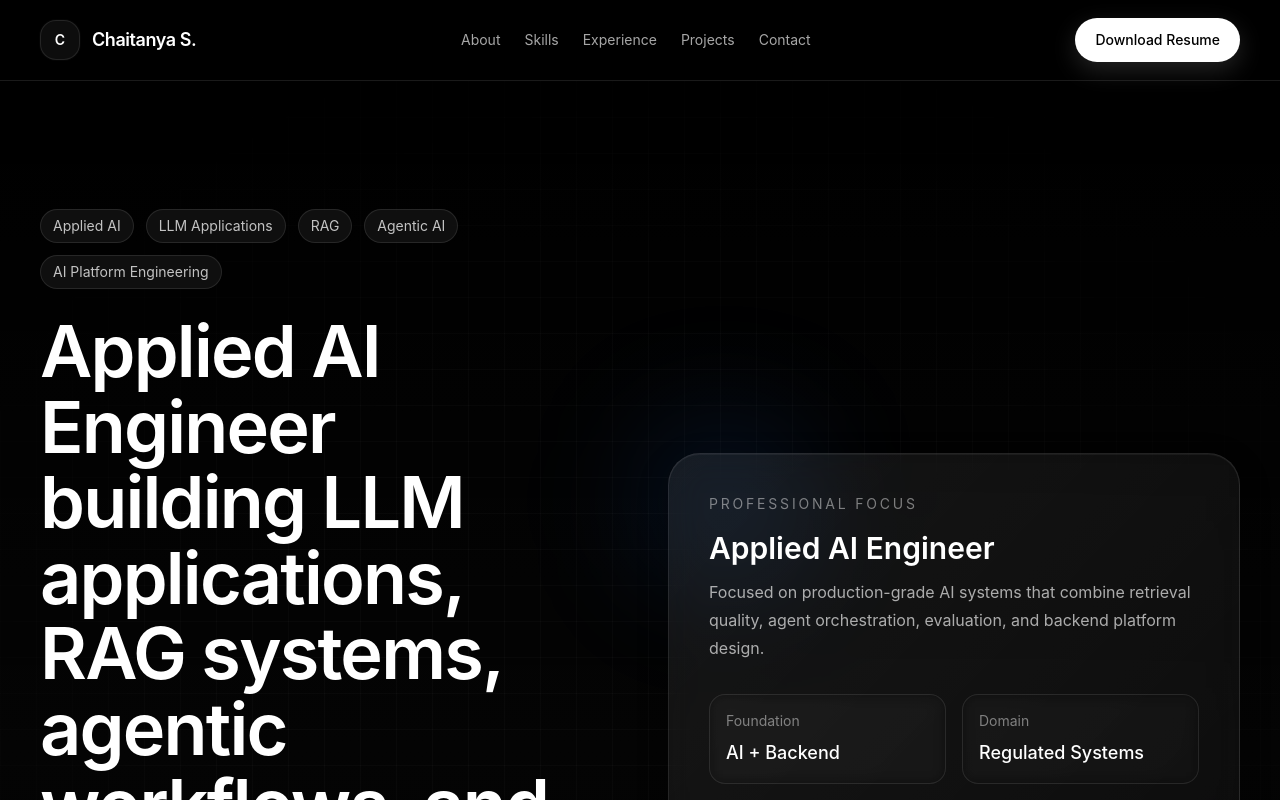
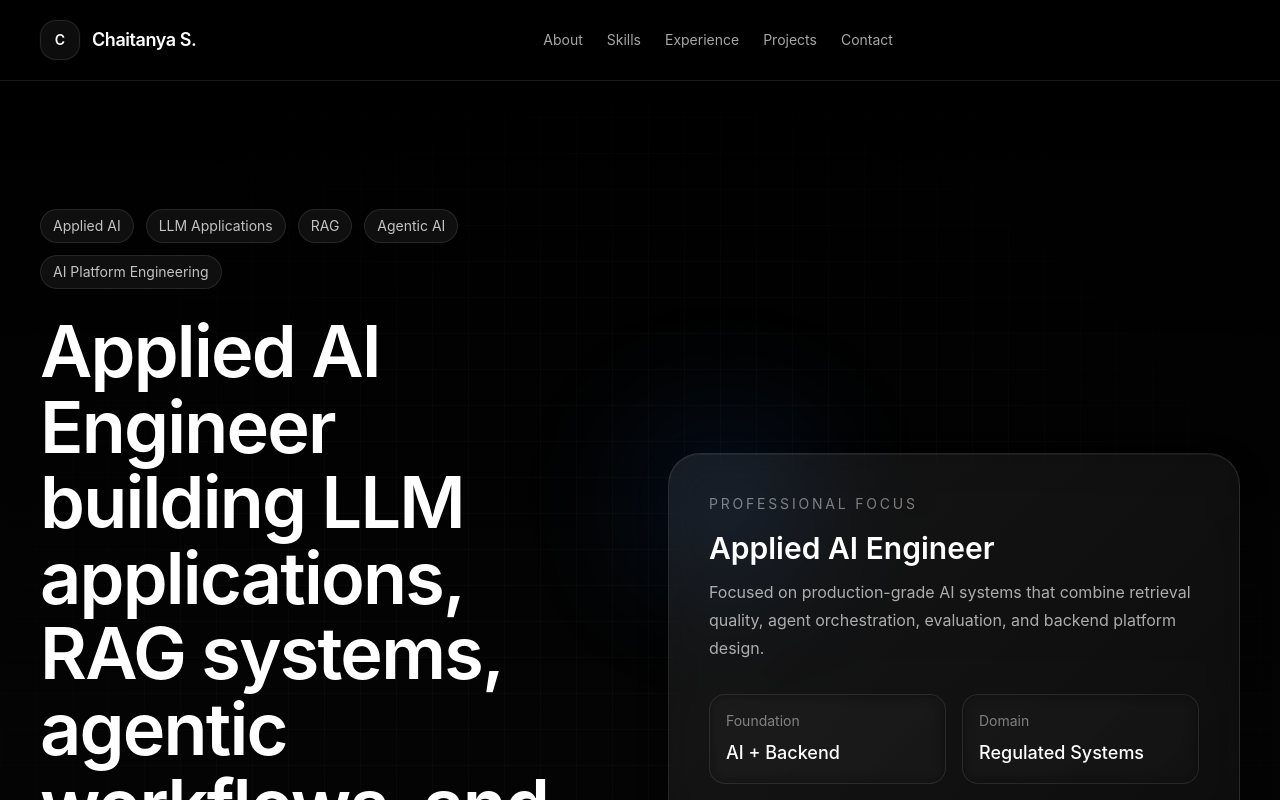
Before and after one commit to ChaitanyaAI-Dev/Chaitanya.portfolio, a Next.js app: page / in a window 1280 px wide. Shown: the top 800 px of the page. Built offline with nearby package versions, Linux system fonts and the light colour scheme.

Commit message:
Hide remaining resume buttons and links in navbar, hero, and footer

```diff
--- a/components/layout/Footer.tsx
+++ b/components/layout/Footer.tsx
@@ -32,7 +32,7 @@ export default function Footer() {
             LinkedIn
           </a>
           <a
-            href={portfolioData.resume.filePath}
+            /* href={portfolioData.resume.filePath} */
             className="transition hover:text-white"
           >
             Resume
--- a/components/layout/Navbar.tsx
+++ b/components/layout/Navbar.tsx
@@ -37,9 +37,9 @@ export default function Navbar() {
         </nav>
 
         <div className="hidden sm:block">
-          <Button href={portfolioData.resume.filePath} variant="primary">
+          {/* <Button href={portfolioData.resume.filePath} variant="primary">
             {portfolioData.resume.buttonLabel}
-          </Button>
+          </Button> */}
         </div>
       </Container>
 
```
